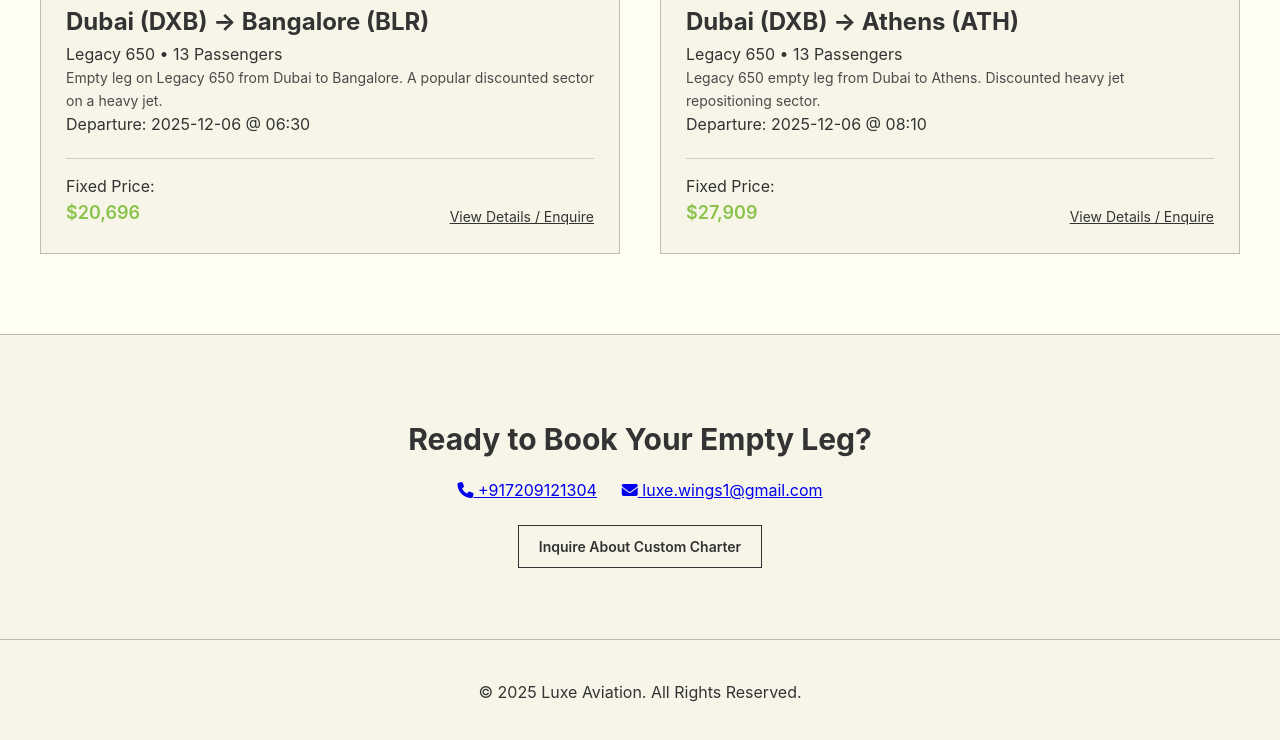
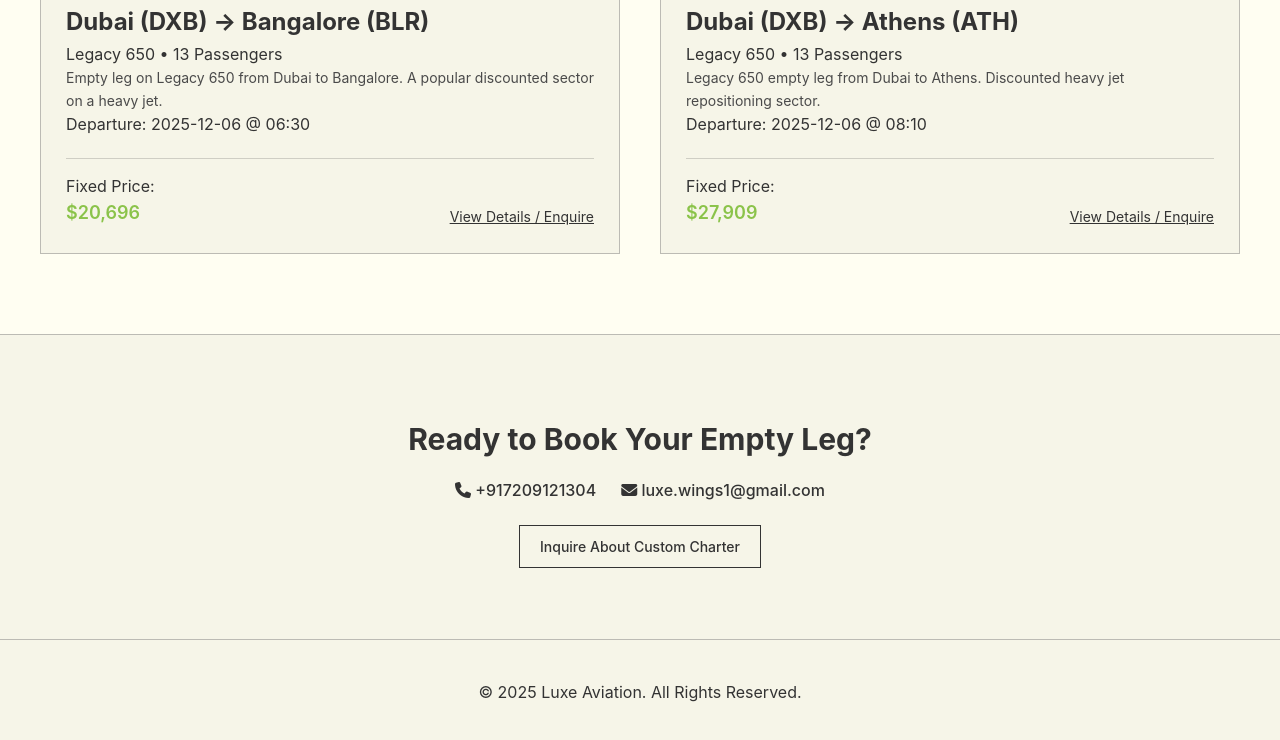
Before and after one commit to 2023uec1016-prog/yamumarian1862, a plain HTML site: page empty-legs.html in a window 1280 px wide. Shown: the part 4319-5059 px from the top of the page. Drawn offline with Linux system fonts and the light colour scheme.

Commit message:
empty-legs.html

```diff
--- a/empty-legs.html
+++ b/empty-legs.html
@@ -231,6 +231,22 @@
             .deals-grid { grid-template-columns: 1fr; }
             .social-sidebar { display: none; }
         }
+        /* Fix contact links in CTA section */
+.contact-cta a {
+    color: var(--interactive-base) !important;
+    text-decoration: none !important;
+    font-weight: 500;
+}
+
+.contact-cta a:hover {
+    color: var(--interactive-hover) !important;
+    text-decoration: underline !important;
+}
+
+
+
+
+
     </style>
 </head>
 
```
